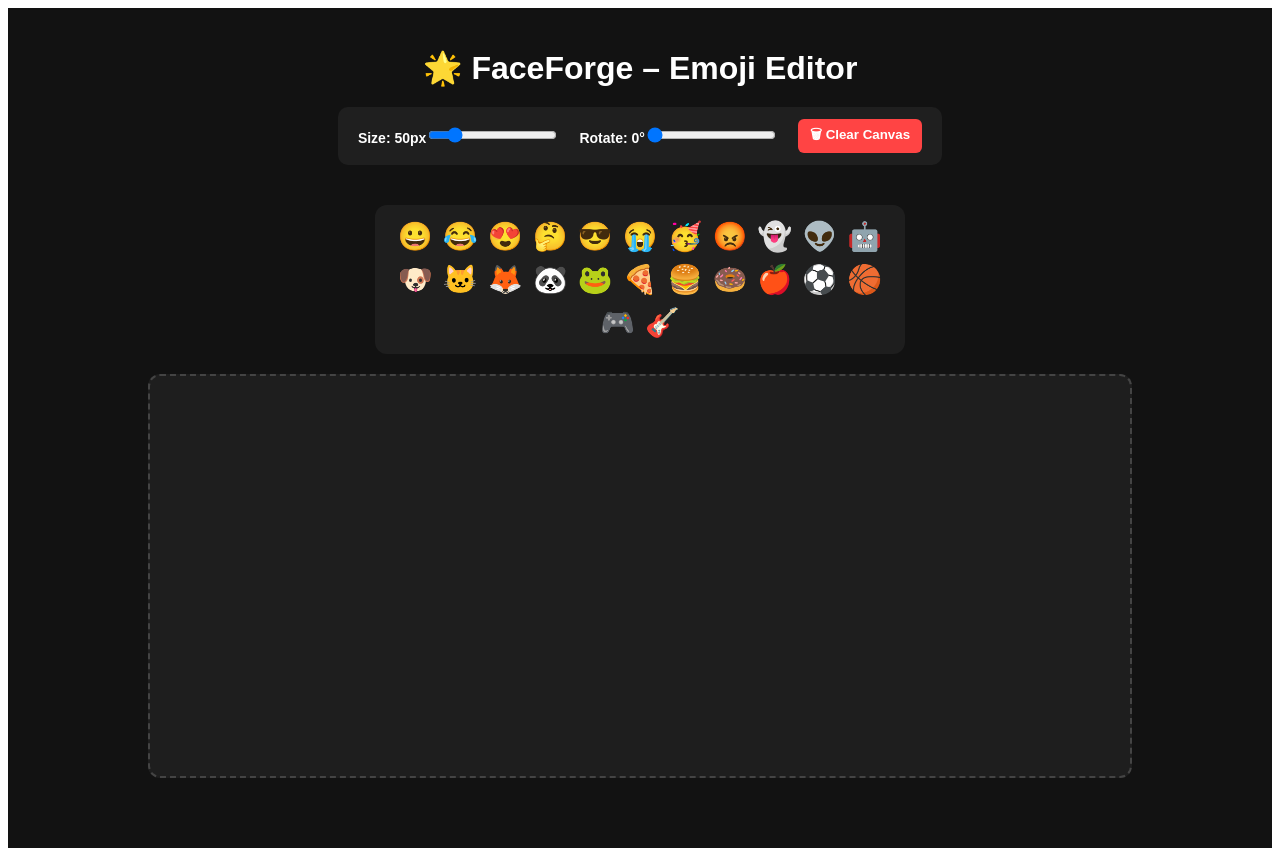
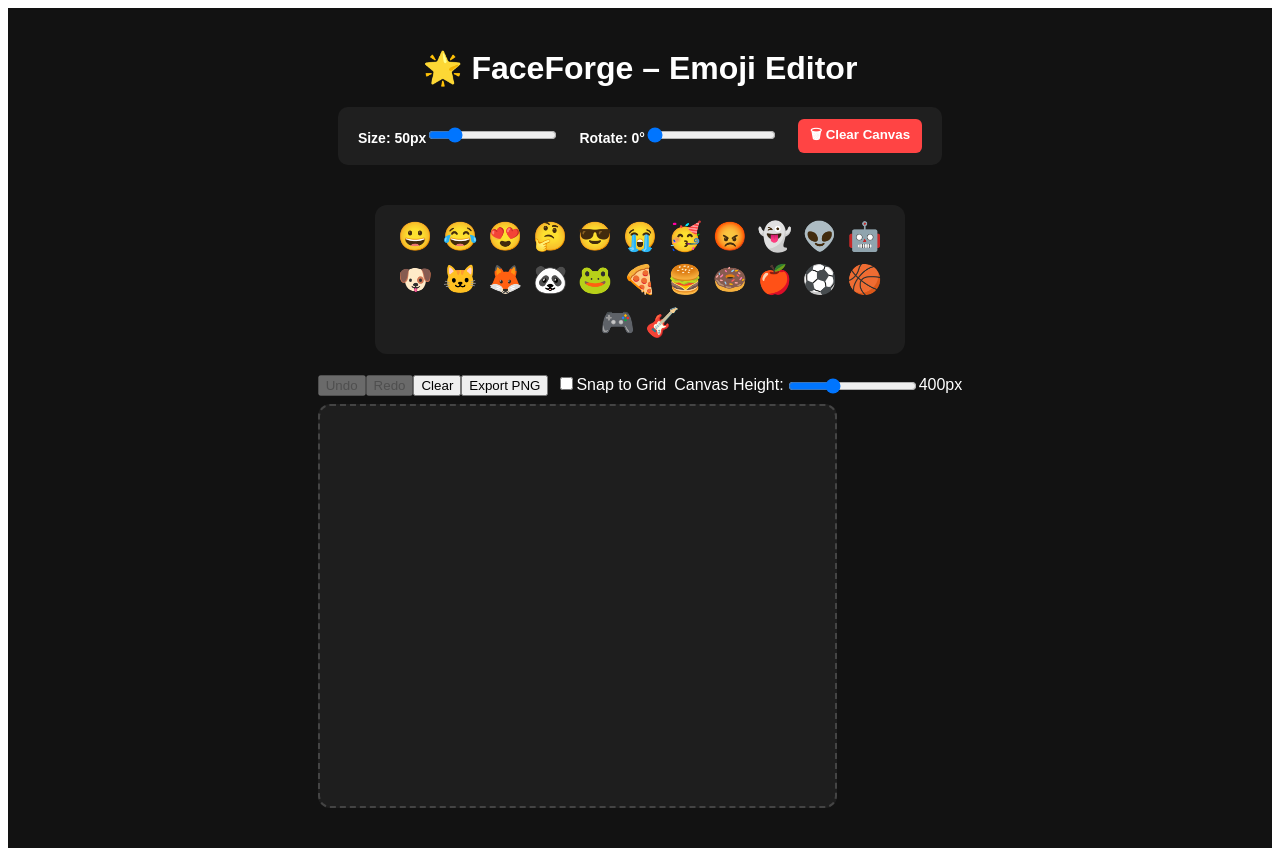
Before and after one commit to Pratik-shedge07/faceforge, a React (Create React App) app: page / in a window 1280 px wide. Built offline with nearby package versions, Linux system fonts and the light colour scheme.

Commit message:
canvas changes

```diff
--- a/package.json
+++ b/package.json
@@ -7,6 +7,7 @@
     "@testing-library/jest-dom": "^6.8.0",
     "@testing-library/react": "^16.3.0",
     "@testing-library/user-event": "^13.5.0",
+    "html2canvas": "^1.4.1",
     "react": "^19.1.1",
     "react-dom": "^19.1.1",
     "react-draggable": "^4.5.0",
--- a/src/Components/Canvas.jsx
+++ b/src/Components/Canvas.jsx
@@ -1,31 +1,229 @@
-import React, { useState } from "react";
+import React, { useState, useRef } from "react";
+import html2canvas from "html2canvas";
 
 function Canvas({ selectedEmoji, emojiSize, rotation }) {
   const [emojisOnCanvas, setEmojisOnCanvas] = useState([]);
+  const [selectedIndex, setSelectedIndex] = useState(null);
+  const [undoStack, setUndoStack] = useState([]);
+  const [redoStack, setRedoStack] = useState([]);
+  const [snapToGrid, setSnapToGrid] = useState(false);
+  const [canvasHeight, setCanvasHeight] = useState(400);
+  const canvasRef = useRef();
+
+  const gridSize = 40;
 
   const canvasStyle = {
     width: "80%",
-    height: "400px",
+    height: `${canvasHeight}px`,
     background: "#1e1e1e",
     border: "2px dashed #444",
     borderRadius: "12px",
     position: "relative",
     overflow: "hidden",
+    marginBottom: "12px",
   };
 
+  // Helper for undo/redo
+  const pushUndo = (state) => {
+    setUndoStack((prev) => [...prev, state]);
+    setRedoStack([]);
+  };
+
+  // Snap to grid helper
+  const snap = (val) => (snapToGrid ? Math.round(val / gridSize) * gridSize : val);
+
+  // Place emoji
   const handleCanvasClick = (e) => {
+    if (selectedIndex !== null) return; // Don't place if editing
     const rect = e.target.getBoundingClientRect();
-    const x = e.clientX - rect.left - emojiSize / 2;
-    const y = e.clientY - rect.top - emojiSize / 2;
+    let x = e.clientX - rect.left - emojiSize / 2;
+    let y = e.clientY - rect.top - emojiSize / 2;
+    x = snap(x);
+    y = snap(y);
 
+    pushUndo(emojisOnCanvas);
     setEmojisOnCanvas([
       ...emojisOnCanvas,
-      { x, y, emoji: selectedEmoji, size: emojiSize, rotation }
+      {
+        x,
+        y,
+        emoji: selectedEmoji,
+        size: emojiSize,
+        rotation,
+        z: emojisOnCanvas.length,
+        animate: true,
+      },
     ]);
   };
 
+  // Drag emoji
+  const handleDragEnd = (e, index) => {
+    const rect = e.target.parentElement.getBoundingClientRect();
+    let newX = e.clientX - rect.left - emojisOnCanvas[index].size / 2;
+    let newY = e.clientY - rect.top - emojisOnCanvas[index].size / 2;
+    newX = snap(newX);
+    newY = snap(newY);
+
+    pushUndo(emojisOnCanvas);
+    const updated = [...emojisOnCanvas];
+    updated[index] = { ...updated[index], x: newX, y: newY };
+    setEmojisOnCanvas(updated);
+  };
+
+  // Select emoji for editing
+  const handleEmojiClick = (index) => {
+    setSelectedIndex(index);
+  };
+
+  // Delete emoji (double-click)
+  const handleEmojiDoubleClick = (index) => {
+    pushUndo(emojisOnCanvas);
+    setEmojisOnCanvas(emojisOnCanvas.filter((_, i) => i !== index));
+    setSelectedIndex(null);
+  };
+
+  // Edit selected emoji
+  const handleEditChange = (field, value) => {
+    if (selectedIndex === null) return;
+    pushUndo(emojisOnCanvas);
+    const updated = [...emojisOnCanvas];
+    updated[selectedIndex] = { ...updated[selectedIndex], [field]: value };
+    setEmojisOnCanvas(updated);
+  };
+
+  // Layering
+  const bringForward = () => {
+    if (selectedIndex === null) return;
+    pushUndo(emojisOnCanvas);
+    const updated = [...emojisOnCanvas];
+    if (selectedIndex < updated.length - 1) {
+      [updated[selectedIndex], updated[selectedIndex + 1]] = [
+        updated[selectedIndex + 1],
+        updated[selectedIndex],
+      ];
+      setSelectedIndex(selectedIndex + 1);
+    }
+    setEmojisOnCanvas(updated);
+  };
+
+  const sendBackward = () => {
+    if (selectedIndex === null) return;
+    pushUndo(emojisOnCanvas);
+    const updated = [...emojisOnCanvas];
+    if (selectedIndex > 0) {
+      [updated[selectedIndex], updated[selectedIndex - 1]] = [
+        updated[selectedIndex - 1],
+        updated[selectedIndex],
+      ];
+      setSelectedIndex(selectedIndex - 1);
+    }
+    setEmojisOnCanvas(updated);
+  };
+
+  // Undo/Redo
+  const undo = () => {
+    if (undoStack.length === 0) return;
+    setRedoStack((prev) => [...prev, emojisOnCanvas]);
+    setEmojisOnCanvas(undoStack[undoStack.length - 1]);
+    setUndoStack(undoStack.slice(0, -1));
+    setSelectedIndex(null);
+  };
+
+  const redo = () => {
+    if (redoStack.length === 0) return;
+    setUndoStack((prev) => [...prev, emojisOnCanvas]);
+    setEmojisOnCanvas(redoStack[redoStack.length - 1]);
+    setRedoStack(redoStack.slice(0, -1));
+    setSelectedIndex(null);
+  };
+
+  // Export canvas
+  const exportCanvas = async () => {
+    if (!canvasRef.current) return;
+    const canvasElem = canvasRef.current;
+    const canvasImg = await html2canvas(canvasElem);
+    const link = document.createElement("a");
+    link.download = "canvas.png";
+    link.href = canvasImg.toDataURL();
+    link.click();
+  };
+
+  // Clear canvas
+  const clearCanvas = () => {
+    pushUndo(emojisOnCanvas);
+    setEmojisOnCanvas([]);
+    setSelectedIndex(null);
+  };
+
+  // Animation end
+  const handleAnimationEnd = (index) => {
+    const updated = [...emojisOnCanvas];
+    updated[index].animate = false;
+    setEmojisOnCanvas(updated);
+  };
+
+  // Touch support
+  const handleTouchEnd = (e, index) => {
+    const rect = e.target.parentElement.getBoundingClientRect();
+    const touch = e.changedTouches[0];
+    let newX = touch.clientX - rect.left - emojisOnCanvas[index].size / 2;
+    let newY = touch.clientY - rect.top - emojisOnCanvas[index].size / 2;
+    newX = snap(newX);
+    newY = snap(newY);
+
+    pushUndo(emojisOnCanvas);
+    const updated = [...emojisOnCanvas];
+    updated[index] = { ...updated[index], x: newX, y: newY };
+    setEmojisOnCanvas(updated);
+  };
+
+  // Grid background
+  const gridBg = snapToGrid
+    ? `repeating-linear-gradient(
+        to right, #222 0, #222 1px, transparent 1px, transparent ${gridSize}px
+      ),
+      repeating-linear-gradient(
+        to bottom, #222 0, #222 1px, transparent 1px, transparent ${gridSize}px
+      )`
+    : canvasStyle.background;
+
   return (
-    <div style={canvasStyle} onClick={handleCanvasClick}>
+    <div>
+      <div style={{ marginBottom: 8 }}>
+        <button onClick={undo} disabled={undoStack.length === 0}>
+          Undo
+        </button>
+        <button onClick={redo} disabled={redoStack.length === 0}>
+          Redo
+        </button>
+        <button onClick={clearCanvas}>Clear</button>
+        <button onClick={exportCanvas}>Export PNG</button>
+        <label style={{ marginLeft: 8 }}>
+          <input
+            type="checkbox"
+            checked={snapToGrid}
+            onChange={(e) => setSnapToGrid(e.target.checked)}
+          />
+          Snap to Grid
+        </label>
+        <label style={{ marginLeft: 8 }}>
+          Canvas Height:
+          <input
+            type="range"
+            min={200}
+            max={800}
+            value={canvasHeight}
+            onChange={(e) => setCanvasHeight(Number(e.target.value))}
+            style={{ verticalAlign: "middle", marginLeft: 4 }}
+          />
+          {canvasHeight}px
+        </label>
+      </div>
+      <div
+        ref={canvasRef}
+        style={{ ...canvasStyle, background: gridBg }}
+        onClick={handleCanvasClick}
+      >
         {emojisOnCanvas.map((item, index) => (
           <span
             key={index}
@@ -35,23 +233,95 @@ function Canvas({ selectedEmoji, emojiSize, rotation }) {
               top: item.y,
               fontSize: `${item.size}px`,
               transform: `rotate(${item.rotation}deg)`,
-            cursor: "move",
+              cursor: selectedIndex === index ? "pointer" : "move",
               userSelect: "none",
+              zIndex: index,
+              transition: "opacity 0.4s",
+              opacity: item.animate ? 0 : 1,
+              animation: item.animate ? "fadeIn 0.4s forwards" : undefined,
+              outline: selectedIndex === index ? "2px solid #ff0" : "none",
             }}
             draggable
-          onDragEnd={(e) => {
-            const rect = e.target.parentElement.getBoundingClientRect();
-            const newX = e.clientX - rect.left - item.size / 2;
-            const newY = e.clientY - rect.top - item.size / 2;
-
-            const updatedEmojis = [...emojisOnCanvas];
-            updatedEmojis[index] = { ...item, x: newX, y: newY };
-            setEmojisOnCanvas(updatedEmojis);
+            onDragEnd={(e) => handleDragEnd(e, index)}
+            onTouchEnd={(e) => handleTouchEnd(e, index)}
+            onClick={(e) => {
+              e.stopPropagation();
+              handleEmojiClick(index);
             }}
+            onDoubleClick={(e) => {
+              e.stopPropagation();
+              handleEmojiDoubleClick(index);
+            }}
+            onAnimationEnd={() => handleAnimationEnd(index)}
           >
             {item.emoji}
           </span>
         ))}
+        <style>
+          {`
+            @keyframes fadeIn {
+              from { opacity: 0; }
+              to { opacity: 1; }
+            }
+          `}
+        </style>
+      </div>
+      {selectedIndex !== null && (
+        <div
+          style={{
+            marginTop: 8,
+            padding: 8,
+            background: "#222",
+            borderRadius: 8,
+            color: "#fff",
+            display: "inline-block",
+          }}
+        >
+          <div>
+            <label>
+              Emoji:
+              <input
+                type="text"
+                value={emojisOnCanvas[selectedIndex].emoji}
+                maxLength={2}
+                onChange={(e) => handleEditChange("emoji", e.target.value)}
+                style={{ width: 40, fontSize: 24, marginLeft: 4 }}
+              />
+            </label>
+          </div>
+          <div>
+            <label>
+              Size:
+              <input
+                type="number"
+                min={16}
+                max={200}
+                value={emojisOnCanvas[selectedIndex].size}
+                onChange={(e) => handleEditChange("size", Number(e.target.value))}
+                style={{ width: 60, marginLeft: 4 }}
+              />
+            </label>
+          </div>
+          <div>
+            <label>
+              Rotation:
+              <input
+                type="number"
+                min={-180}
+                max={180}
+                value={emojisOnCanvas[selectedIndex].rotation}
+                onChange={(e) => handleEditChange("rotation", Number(e.target.value))}
+                style={{ width: 60, marginLeft: 4 }}
+              />
+            </label>
+          </div>
+          <div style={{ marginTop: 4 }}>
+            <button onClick={bringForward}>Bring Forward</button>
+            <button onClick={sendBackward}>Send Backward</button>
+            <button onClick={() => setSelectedIndex(null)}>Done</button>
+          </div>
+        </div>
+      )}
     </div>
   );
 }
```
Also changed, not shown: 1 other file (tests, documents, lock files or other folders). Lines whose indentation alone changed are shown as unchanged.
